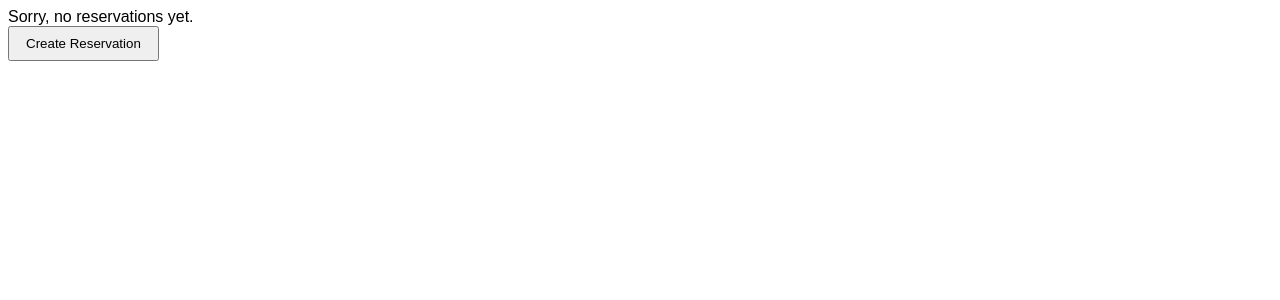
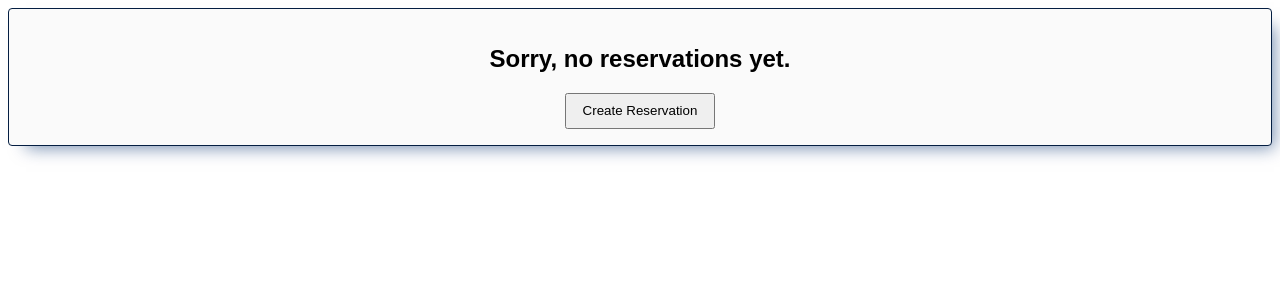
Before and after one commit to lucksp/rezzie, a React (Vite) app: page / in a window 1280 px wide. Shown: the top 300 px of the page. Built offline with nearby package versions, Linux system fonts and the light colour scheme.

Commit message:
minor styling tweaks

```diff
--- a/src/components/Button/StyledButton.css.ts
+++ b/src/components/Button/StyledButton.css.ts
@@ -3,4 +3,5 @@ import styled from 'styled-components';
 export const StyledButton = styled.button`
     padding: 8px 16px;
     cursor: pointer;
+    height: 36px;
 `;
--- a/src/components/Card/StyledCard.css.ts
+++ b/src/components/Card/StyledCard.css.ts
@@ -11,6 +11,15 @@ const StyledCard = styled.div`
     align-items: center;
     justify-content: center;
     flex-flow: column nowrap;
+
+    .card-title {
+        display: flex;
+        align-items: center;
+
+        button {
+            margin-left: 16px;
+        }
+    }
 `;
 
 export { StyledCard };
--- a/src/screens/ReservationList/index.tsx
+++ b/src/screens/ReservationList/index.tsx
@@ -25,12 +25,10 @@ const ReservationList = (): ReactElement => {
 
     if (!Object.keys(reservationsList).length) {
         return (
-            <div>
-                Sorry, no reservations yet.
-                <div>
-                    <Button type="button" text="Create Reservation" handleClick={handleCreate} />
-                </div>
-            </div>
+            <Card>
+                <Card.Title title="Sorry, no reservations yet." />
+                <Card.Body body={<Button type="button" text="Create Reservation" handleClick={handleCreate} />} />
+            </Card>
         );
     }
 
```
